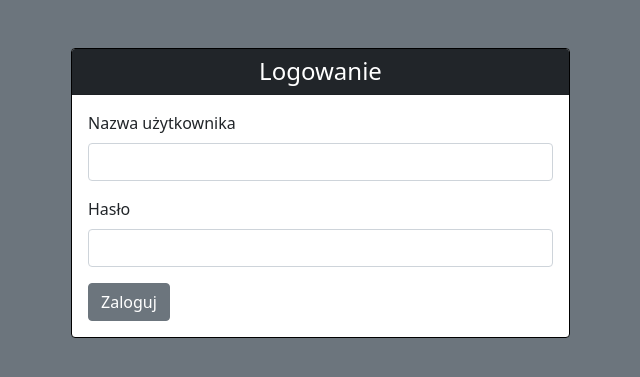
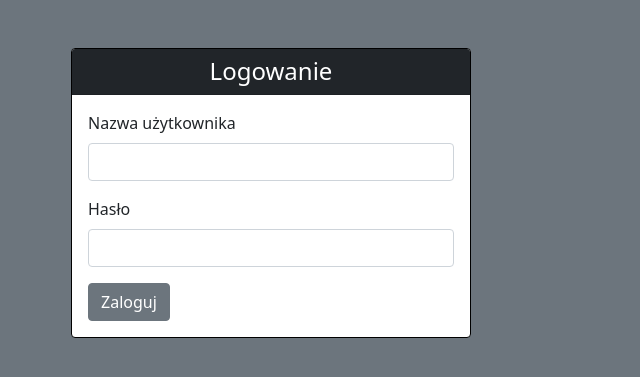
Before and after one commit to matszelo/InVentory, a Django app: page /members/login_user in a window 1280 px wide. Shown: the part 57-434 px from the top of the page, without its empty margins (11-651 px from the left). Run offline with Django 4.2, Linux system fonts and the light colour scheme.

Commit message:
Lekkie poprawienie wyglądu aplikacji

```diff
--- a/members/templates/members/login.html
+++ b/members/templates/members/login.html
@@ -2,7 +2,7 @@
 
 {% block content %}
 <br>
-<div class="card" style="width:499px; height:290px; border-color:black;">
+<div class="card" style="width:400px; height:290px; border-color:black;">
   <center>
    <h4 class="card-header bg-dark text-white">Logowanie</h4>
   </center>
```
